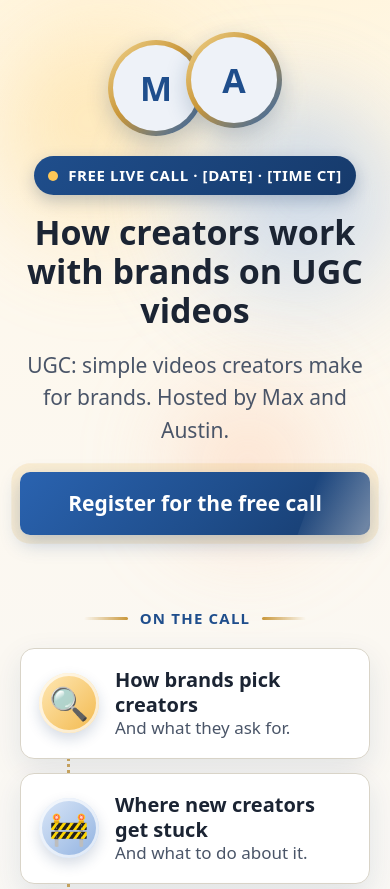
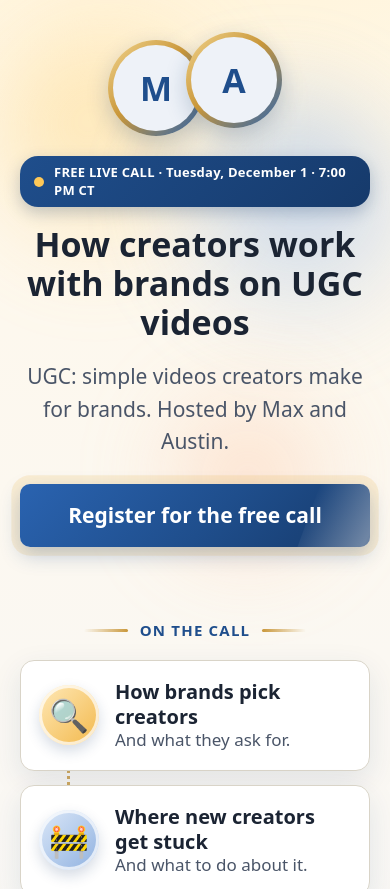
Before and after one commit to CriticalClientele/creator-brand-call, a plain HTML site: page index.html in a window 390 px wide. Shown: the top 889 px of the page. Drawn offline with Linux system fonts and the light colour scheme.

Commit message:
Event date Dec 1, 7 PM CT; date chip wraps on phones
Co-Authored-By: Claude Opus 5.5 <noreply@anthropic.com>

```diff
--- a/config.js
+++ b/config.js
@@ -2,8 +2,8 @@
    Empty string = placeholder stays visible on the page. */
 window.BF26_CONFIG = {
   // Replace the [DATE] and [TIME CT] placeholders everywhere
-  EVENT_DATE: "",            // e.g. "Thursday, December 4"
-  EVENT_TIME: "",            // e.g. "7:00 PM CT"  (fills the "[TIME CT]" slot)
+  EVENT_DATE: "Tuesday, December 1",
+  EVENT_TIME: "7:00 PM CT",          // e.g. "7:00 PM CT"  (fills the "[TIME CT]" slot)
 
   // GHL form: paste the form's hosted URL (the iframe src from GHL > Sites > Forms > Integrate).
   // Example: "https://api.leadconnectorhq.com/widget/form/AbCdEf123"
--- a/styles.css
+++ b/styles.css
@@ -180,6 +180,9 @@ ol.steps li::before{background:linear-gradient(135deg,#FFE9B8,#F2B84B);color:var
   .blobs i:nth-child(1){left:40px}
   .blobs i:nth-child(2){right:40px}
 }
+@media(max-width:480px){
+  .chip{max-width:100%;font-size:13px;letter-spacing:.02em;line-height:1.35;text-align:left;border-radius:18px;padding:8px 14px}
+}
 @media(max-width:380px){
   .hosts{gap:10px}
   .hcard{padding:18px 10px}
```
